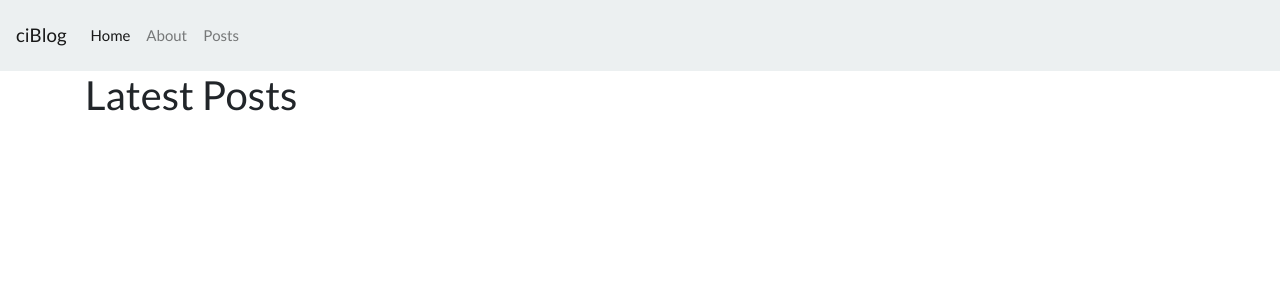
After one commit to ImsirovicAjdin/ciblog, a CodeIgniter app: page /ciblog/posts in a window 1280 px wide. The commit adds this page. Shown: the top 300 px of the page. Run offline with CodeIgniter, Linux system fonts and the light colour scheme; some libraries are stand-ins or nearby versions.

Commit message:
add route for  post/index, add post model and controller, add posts/index view, add /posts link to navbar in header

```diff
--- a/application/config/routes.php
+++ b/application/config/routes.php
@@ -1,6 +1,7 @@
 <?php
 defined('BASEPATH') OR exit('No direct script access allowed');
 
+$route['posts'] = 'posts/index';
 $route['default_controller'] = 'pages/view';
 $route['(:any)'] = 'pages/view/$1';
 $route['404_override'] = '';
--- a/application/controllers/Pages.php
+++ b/application/controllers/Pages.php
@@ -15,6 +15,3 @@
 
 		}
 	}
-
-
-?>
--- /dev/null
+++ b/application/controllers/Posts.php
@@ -0,0 +1,10 @@
+<?php
+	class Posts extends CI_Controller {
+		public function index() {
+			$data['title'] = 'Latest Posts';
+
+			$this->load->view('templates/header');
+			$this->load->view('posts/index', $data);
+			$this->load->view('templates/footer');
+		}
+	}
--- /dev/null
+++ b/application/views/posts/index.php
@@ -0,0 +1 @@
+<h2><?= $title ?></h2>
--- a/application/views/templates/header.php
+++ b/application/views/templates/header.php
@@ -18,6 +18,9 @@
 					<li class="nav-item">
 						<a class="nav-link" href="<?php echo base_url(); ?>about">About</a>
 					</li>
+					<li class="nav-item">
+						<a class="nav-link" href="<?php echo base_url(); ?>posts">Posts</a>
+					</li>
 				</ul>
 			</div>
 		</nav>
```
Also changed, not shown: application/models/Post_model.php (added, +7 -0 lines).
